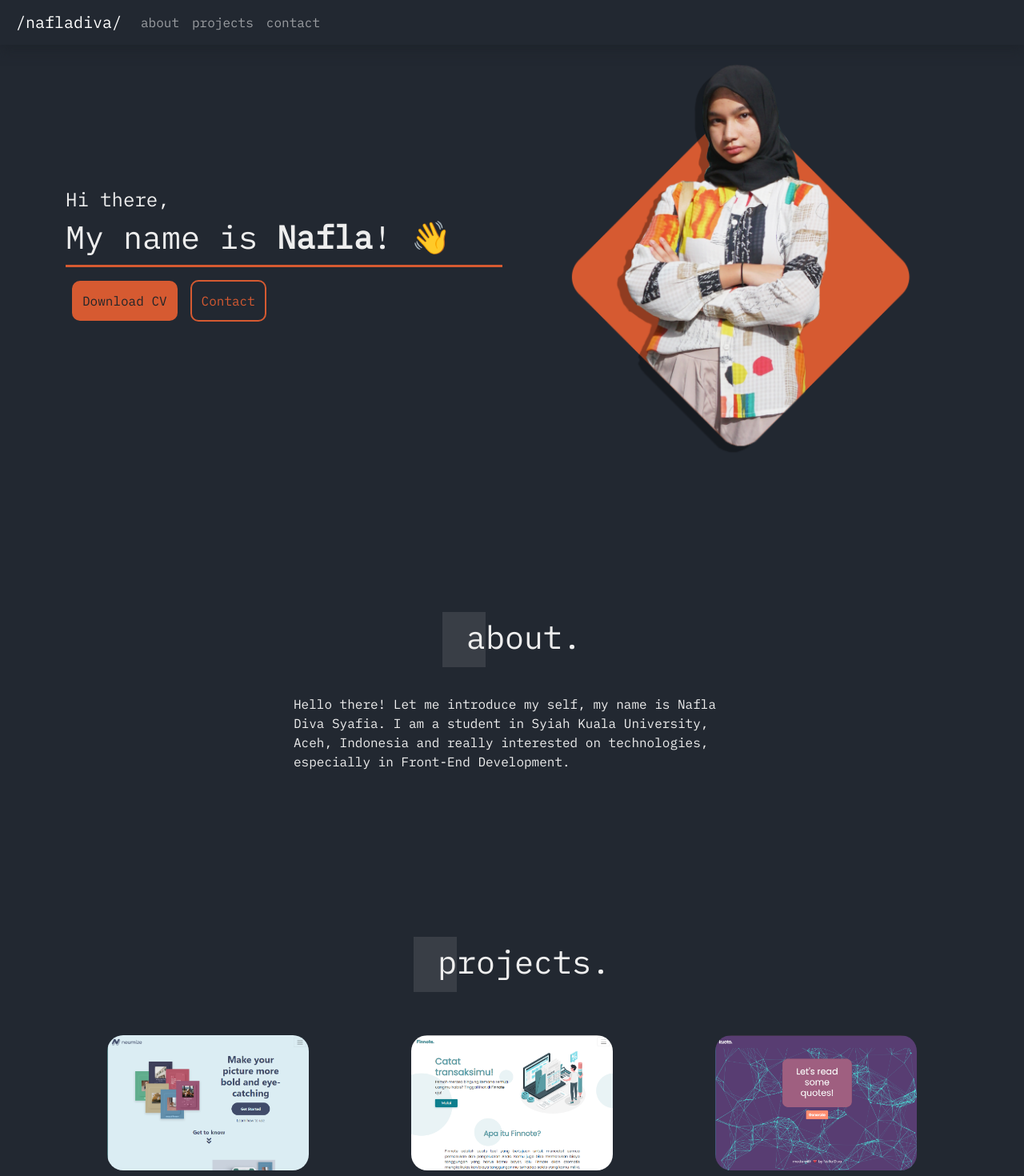
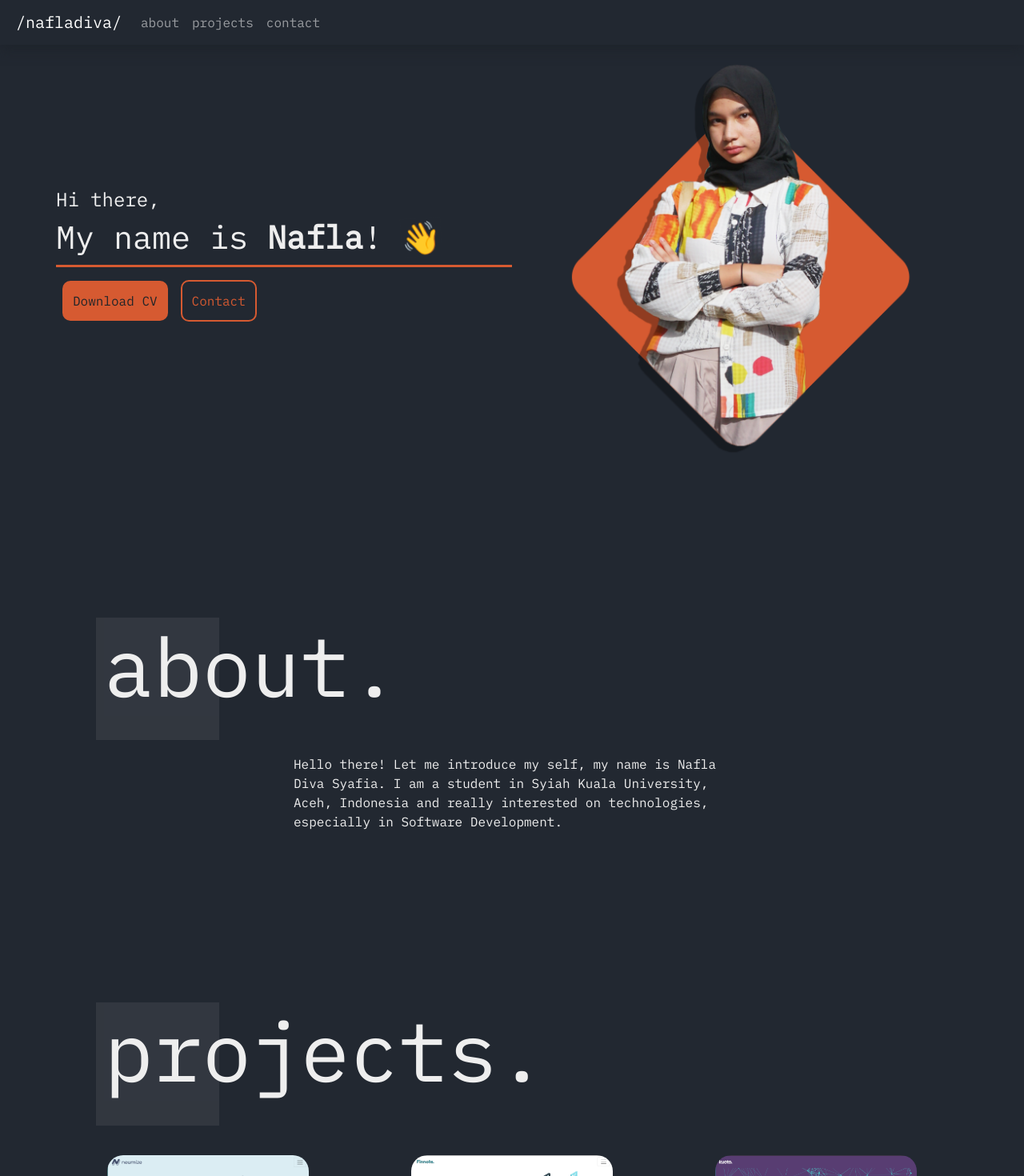
Before and after one commit to nafladiva/nafladiva.github.io, a React (Create React App) app: page / in a window 1280 px wide. Shown: the top 1470 px of the page at 80% size. Built offline with nearby package versions, Linux system fonts and the light colour scheme.

Commit message:
update components :art:

```diff
--- a/src/App.css
+++ b/src/App.css
@@ -28,6 +28,52 @@ img {
   width: 80%;
 }
 
+.emoji {
+  animation-name: wave-animation;
+  /* Refers to the name of your @keyframes element below */
+  animation-duration: 2.5s;
+  /* Change to speed up or slow down */
+  animation-iteration-count: infinite;
+  /* Never stop waving :) */
+  transform-origin: 70% 70%;
+  /* Pivot around the bottom-left palm */
+  display: inline-block;
+}
+
+@keyframes wave-animation {
+  0% {
+    transform: rotate(0.0deg)
+  }
+
+  10% {
+    transform: rotate(14.0deg)
+  }
+
+  20% {
+    transform: rotate(-8.0deg)
+  }
+
+  30% {
+    transform: rotate(14.0deg)
+  }
+
+  40% {
+    transform: rotate(-4.0deg)
+  }
+
+  50% {
+    transform: rotate(10.0deg)
+  }
+
+  60% {
+    transform: rotate(0.0deg)
+  }
+
+  100% {
+    transform: rotate(0.0deg)
+  }
+}
+
 .headtitle1 {
   padding-bottom: 2%;
   border-bottom: 3px solid #D65A31;
@@ -54,11 +100,26 @@ img {
   color: #D65A31;
 }
 
-.bg-square {
-  width: 40px;
-  height: 40px;
+.subtitle {
+  position: relative;
+  display: inline-block;
+  z-index: 1;
+  text-align: center;
+  font-size: 8vw;
+}
+
+.subtitle::before {
+  content: '';
+  position: absolute;
+  top: 0;
+  left: -10px;
+  display: block;
+  width: 12vw;
+  height: 12vw;
   background-color: #393E46;
+  opacity: 0.7;
   padding: 5px 0 12px 30px;
+  z-index: -1;
 }
 
 .about-container {
@@ -78,16 +139,19 @@ img {
   background-color: #1b1d22e8;
 }
 
-.modal-dialog, .modal-content {
+.modal-dialog,
+.modal-content {
   background: transparent;
 }
 
-.modal-content, .modal-body {
+.modal-content,
+.modal-body {
   border: none;
   border-radius: 30px;
 }
 
-.project-img, .project-img-modal {
+.project-img,
+.project-img-modal {
   border-radius: 20px;
 }
 
--- a/src/components/AboutSection.jsx
+++ b/src/components/AboutSection.jsx
@@ -4,10 +4,10 @@ import Subtitle from './Subtitle';
 function AboutSection() {
     return (
         <div className="mt-5 container about-container">
+            <Subtitle text='about' id='aboutsect' />
             <div className="row d-flex justify-content-center">
-                <Subtitle text1='a' text2='bout' id='aboutsect' />
                 <div className="col-10 col-md-6">
-                    <p>Hello there! Let me introduce my self, my name is Nafla Diva Syafia. I am a student in Syiah Kuala University, Aceh, Indonesia and really interested on technologies, especially in Front-End Development.</p>
+                    <p>Hello there! Let me introduce my self, my name is Nafla Diva Syafia. I am a student in Syiah Kuala University, Aceh, Indonesia and really interested on technologies, especially in Software Development.</p>
                 </div>
             </div>
         </div>
--- a/src/components/ContactSection.jsx
+++ b/src/components/ContactSection.jsx
@@ -7,7 +7,7 @@ import { FontAwesomeIcon } from "@fortawesome/react-fontawesome";
 function ContactSection() {
     return (
         <div className="mt-5 mb-5 container about-container">
-            <Subtitle text1='c' text2='ontact' id='contactsect'/>
+            <Subtitle text='contact' id='contactsect' />
 
             <div className="pt-3 text-center">
                 <h5><FontAwesomeIcon icon={faMapMarkerAlt} /> Aceh, Indonesia</h5><br />
--- a/src/components/HeadSection.jsx
+++ b/src/components/HeadSection.jsx
@@ -7,10 +7,10 @@ function HeadSection() {
     return (
         <div className="mt-5 mt-md-3 container">
             <div className="row d-flex align-items-center">
-                <div className="col-12 col-md-6">
+                <div className="p-4 p-md-0 col-12 col-md-6">
                     <h4>Hi there,</h4>
-                    <h1 className="headtitle1">My name is <span><strong>Nafla</strong></span>! &#128075;</h1>
-                    <Button text='Download CV' tag='pri' to={cv}/>
+                    <h1 className="headtitle1">My name is <span><strong>Nafla</strong></span>! <span className="emoji">&#128075;</span></h1>
+                    <Button text='Download CV' tag='pri' to={cv} />
                     <Button text='Contact' tag='sec' to='#contactsect' />
                 </div>
                 <div className="mt-5 mt-md-0 col-12 col-md-6 text-center">
--- a/src/components/ProjectSection.jsx
+++ b/src/components/ProjectSection.jsx
@@ -1,6 +1,7 @@
 import React from 'react'
 import Subtitle from './Subtitle'
 import ProjectBox from './ProjectBox'
+import Button from './Button'
 import neumize from '../images/neumize.png'
 import finnote from '../images/finnote.png'
 import kuoto from '../images/kuoto.png'
@@ -8,7 +9,7 @@ import kuoto from '../images/kuoto.png'
 function ProjectSection() {
     return (
         <div className="mt-5 container about-container">
-            <Subtitle text1='p' text2='rojects' id='projectsect'/>
+            <Subtitle text='projects' id='projectsect' />
 
             <div className="row">
                 <ProjectBox name='Neumize' image={neumize} url='http://www.neumize.com/' id='neumize' />
@@ -16,7 +17,10 @@ function ProjectSection() {
                 <ProjectBox name='Kuoto' image={kuoto} id='kuoto' />
             </div>
 
-            <p className="mt-5 text-center">more project still on going...</p>
+            <div className="text-center">
+                <p className="mt-5 text-center">more project still on going...</p>
+                <Button text='See more' tag='sec' to='#' />
+            </div>
         </div>
     )
 }
--- a/src/components/Subtitle.jsx
+++ b/src/components/Subtitle.jsx
@@ -2,7 +2,7 @@ import React from 'react'
 
 function Subtitle(props) {
     return (
-        <h1 className="m-5 text-center" id={props.id}><span className="bg-square">{props.text1}</span>{props.text2}.</h1>
+        <h1 className="m-5 subtitle" id={props.id}>{props.text}.</h1>
     )
 }
 
```
